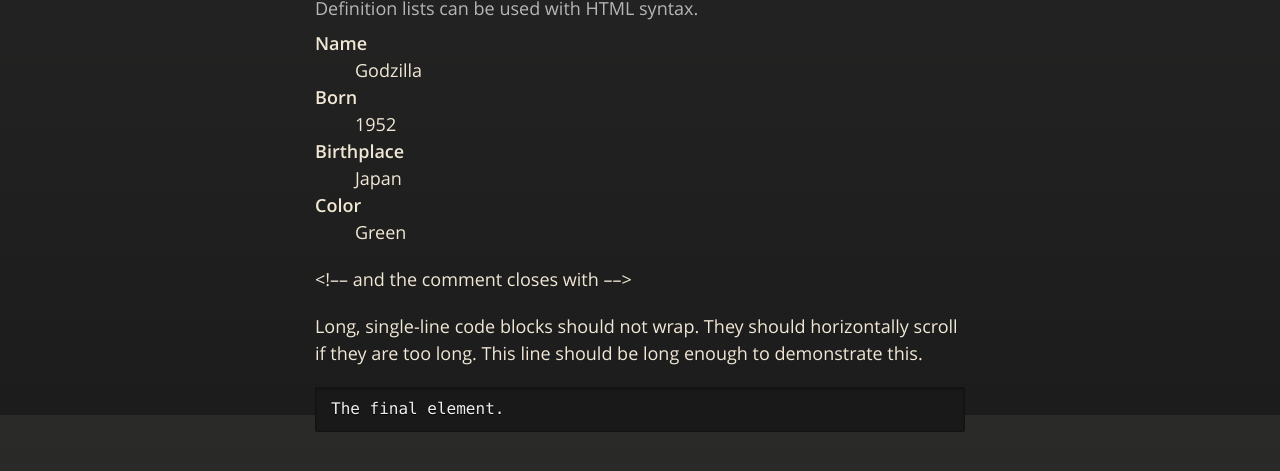
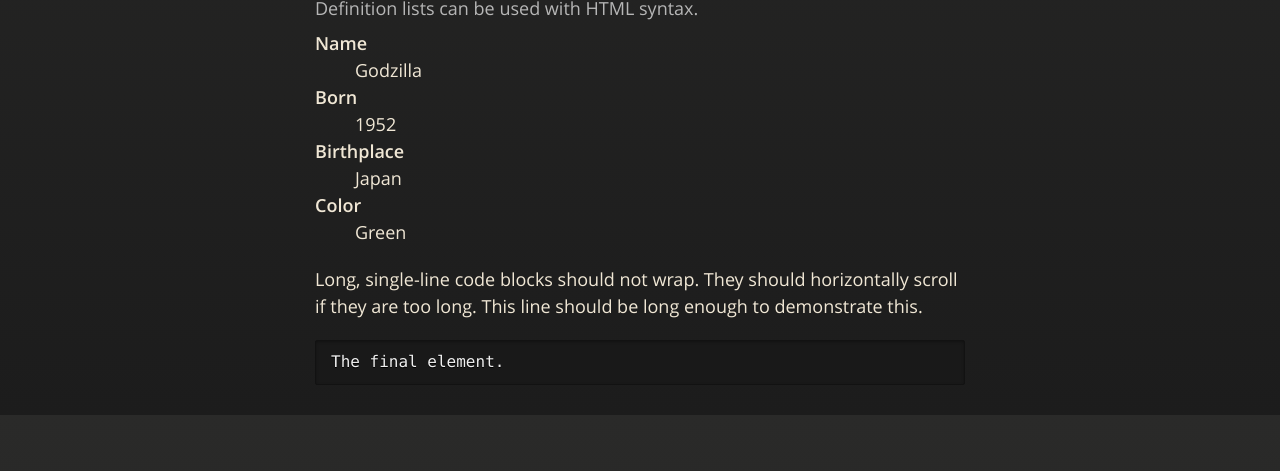
Before and after one commit to resthyphen/myblog, a Jekyll site: the page built from index.md, in a window 1280 px wide and 900 px high, scrolled down 2827 px, cut to the strip 358-829 px from the top of the window. Built offline with Jekyll 4.4.1, drawn with Linux system fonts in a browser that asks for light colours; the repository's description, which GitHub fills in, is left out.

Commit message:
Update index.md

```diff
--- a/index.md
+++ b/index.md
@@ -113,8 +113,8 @@ end
 <dt>Color</dt>
 <dd>Green</dd>
 </dl>
-<!–– and the comment closes with ––>
 
+[comment]: <> (THIS SHOULD BE REMOVED)
 
 Long, single-line code blocks should not wrap. They should horizontally scroll if they are too long. This line should be long enough to demonstrate this.
 
```
